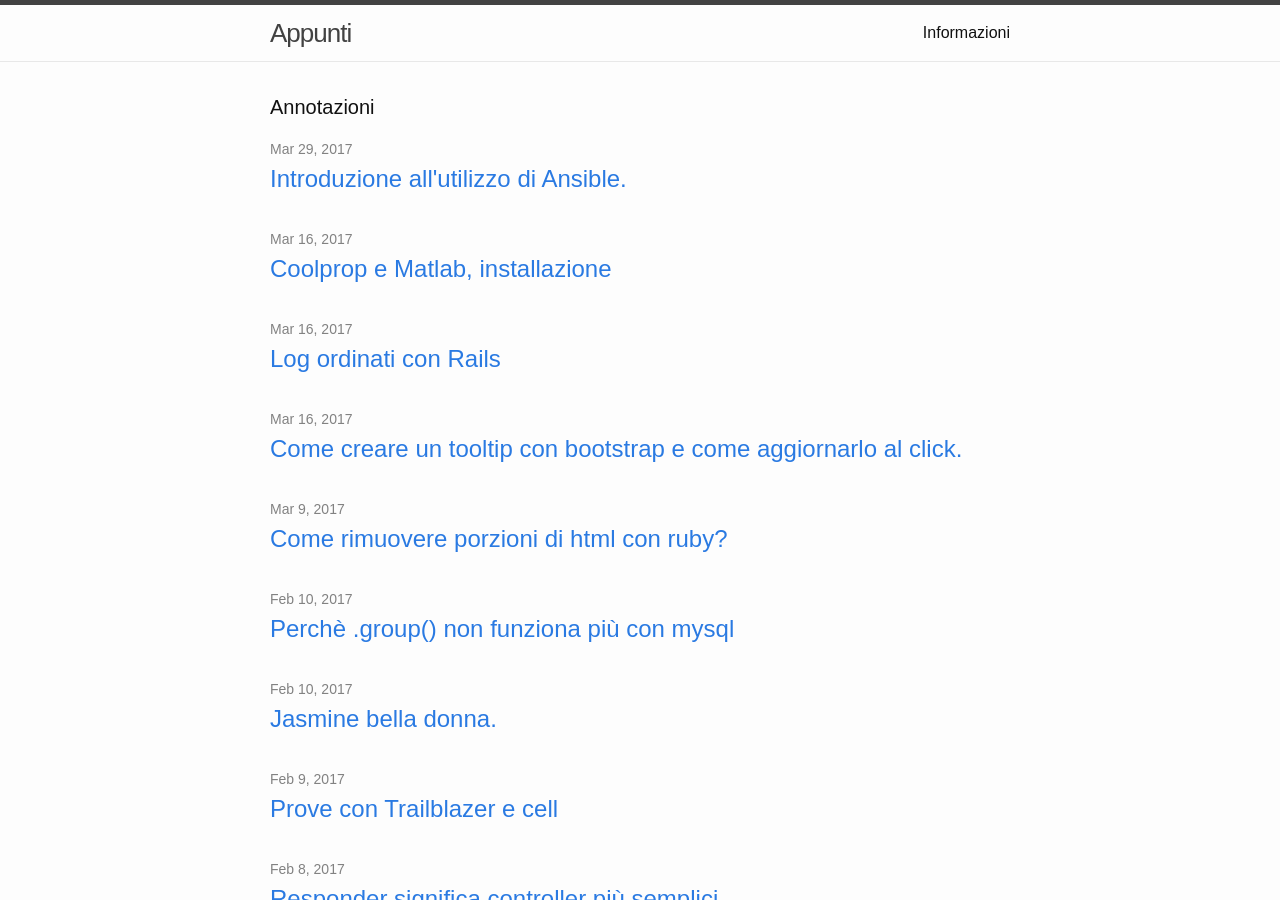
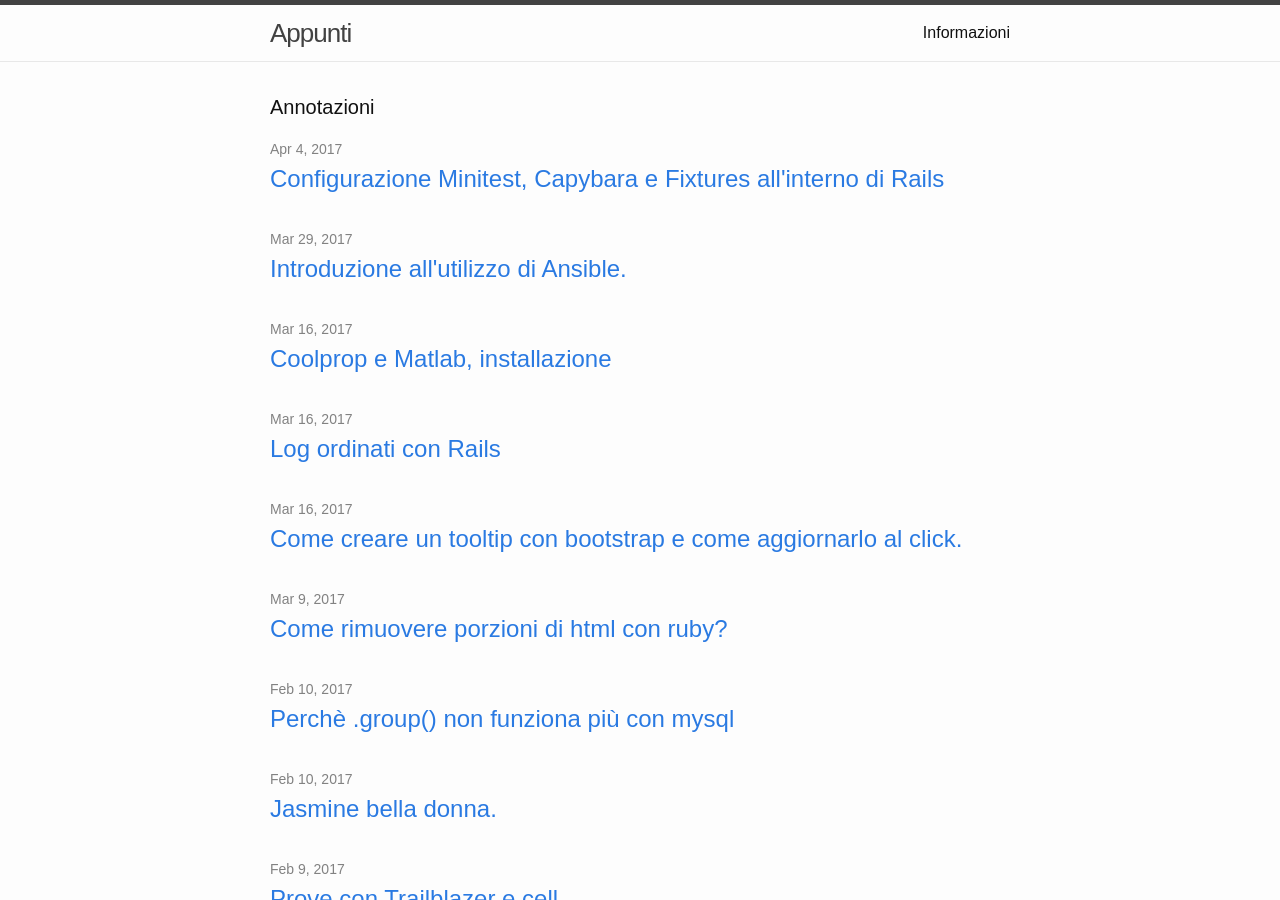
Before and after one commit to descovi/simonini.github.io, a Jekyll site: the page built from index.html, in a window 1280 px wide and 900 px high. Built offline with Jekyll 4.4.1, drawn with Linux system fonts in a browser that asks for light colours.

Commit message:
configurazione rails minitest capybara fixtures

```diff
--- a/_drafts/configurazione-minitest-capybara-fixtures.md
+++ b/_posts/2017-04-04-configurazione-rails-minitest-capybara-fixtures.md
@@ -1,19 +1,18 @@
 ---
 layout: post
-title: Configurazione Minitest, Capybara e Fixtures
-categories:
+title: Configurazione Minitest, Capybara e Fixtures all'interno di Rails
+categories: rails capybara tdd integration-test
+date: 2017-04-04 07:52:49 +0200
 ---
 
 ## UMB, Umile servo dei Binari 🚊
 Essendosi il cielo svuotato di idoli da adorare mi sono rifatto nella programmazione cercando di essere il più fedele possibile ai binari imposti da DHH e dal suo team di Basecamp ⛺️.
-In fin di conti scrive libri e articoli interessanti, ha una azienda che funziona alla grande e ha creato un gran framework.
+In fin di conti scrive libri e articoli interessanti, ha una azienda che funziona e ha creato un gran framework.
 
 Purtroppo la grande maggioranza non lo fa (maledetti ribelli!) e quindi sembra impossibile riuscire a configurare dei test di integrazione con i seguenti ingredienti:
 
 - Capybara (con supporto Javascript)
-
 - Fixtures
-
 - Minitest
 
 Tutto come [raccomandato da DHH](http://david.heinemeierhansson.com/2014/tdd-is-dead-long-live-testing.html); sempre sia lodato.
@@ -56,11 +55,10 @@ A quel punto si capisce che non sarà semplice come prima.
 La cosa peraltro fastidiosa è che Selenium continua a dirmi che il login non va a buon fine.
 Mi viene inoltre in mente che io uso (da Bravo Servitore del Pensiero Unico Imposto da DHH) turbolinks. E quindi magari i test non fanno in tempo "a capire" quello che sta succendo.
 
-
 ## Poltergeist è molto simpatico e gentile 😍
 Sperando di risolvere tutto in un colpo i miei problemi cambio driver ed uso il più rapido (così viene descritto in alcuni articoli online) Poltergeist.
 In effetti l'approccio è più amichevole e le cose finalmente funzionano come mi aspettavo. Gioia e stupore!
-Decido quindi di darci dentro e scopro (giustamente) che devo [cambiare anche qualche riga di javascript](https://simonini.github.io/articles/rails/tdd/integration-test/capybara/selectize/javascript/2016/10/28/come-interagire-con-selectize-tramite-capybara.html).
+Decido quindi di darci dentro e scopro (giustamente) che devo [cambiare anche qualche riga di javascript](https://simonini.github.io/come-interagire-con-selectize-tramite-capybara.html).
 
 ## Un nuovo nemico 😈
     class CreateBusiness < ActionDispatch::IntegrationTest
```
